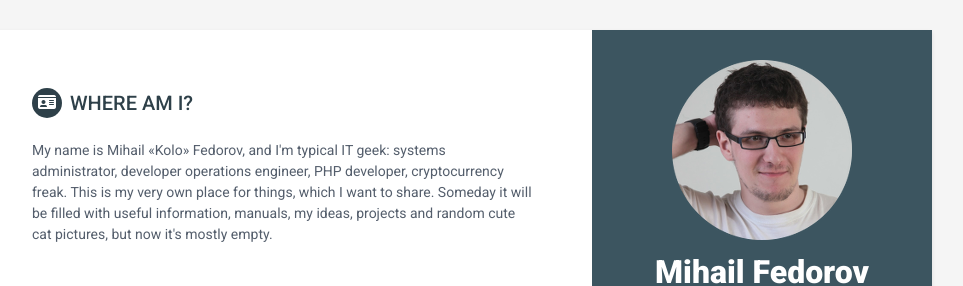
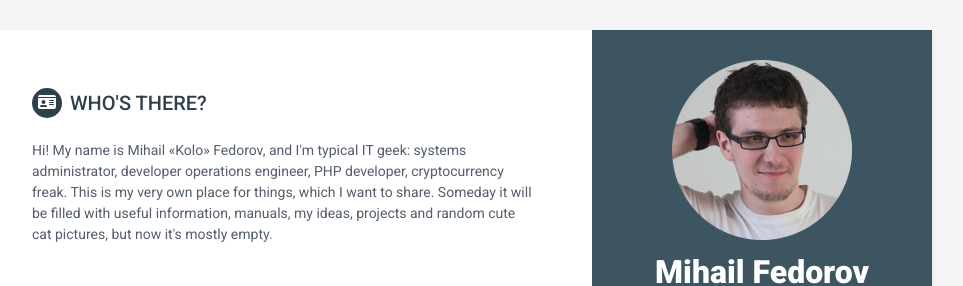
Before and after one commit to kolobus/fedorov.net, a Jekyll site: the page built from index.html, in a window 1280 px wide and 900 px high. Shown: the top 286 px of the window, without its empty margins (188-1151 px from the left). Built offline with Jekyll 4.4.1, drawn with Linux system fonts in a browser that asks for light colours; nearby versions of some CDN libraries.

```diff
--- a/index.html
+++ b/index.html
@@ -3,9 +3,9 @@ layout: default
 ---
 
 <section class="section summary-section">
-<h2 class="section-title"><i class="fa fa-id-card"></i>Where am I?</h2>
+<h2 class="section-title"><i class="fa fa-id-card"></i>Who's there?</h2>
 <div class="summary">
-    <p>My name is Mihail &laquo;Kolo&raquo; Fedorov, and I'm typical IT geek: systems administrator, developer operations engineer, PHP developer, cryptocurrency freak. This is my very own place for things, which I want to share. Someday it will be filled with useful information, manuals, my ideas, projects and random cute cat pictures, but now it's mostly empty.</p>
+    <p>Hi! My name is Mihail &laquo;Kolo&raquo; Fedorov, and I'm typical IT geek: systems administrator, developer operations engineer, PHP developer, cryptocurrency freak. This is my very own place for things, which I want to share. Someday it will be filled with useful information, manuals, my ideas, projects and random cute cat pictures, but now it's mostly empty.</p>
 </div>
 </section>
 
```
